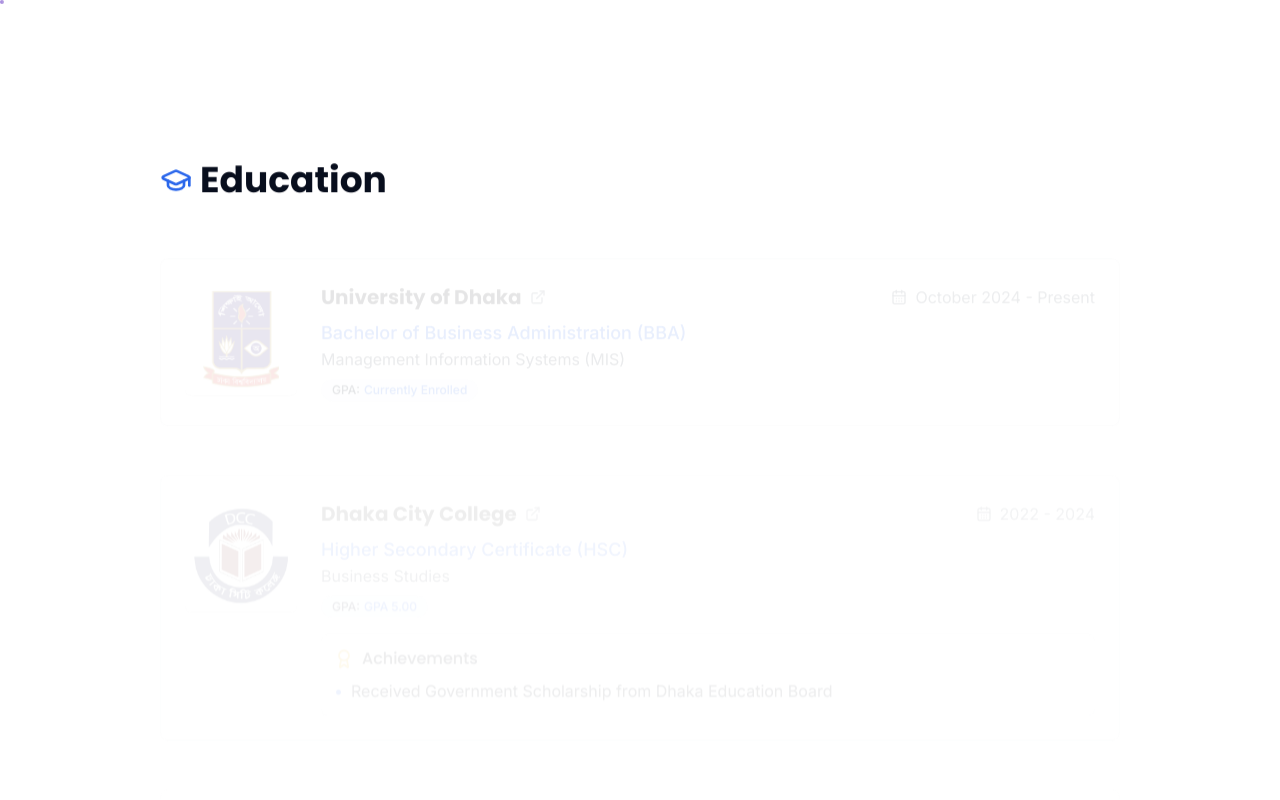
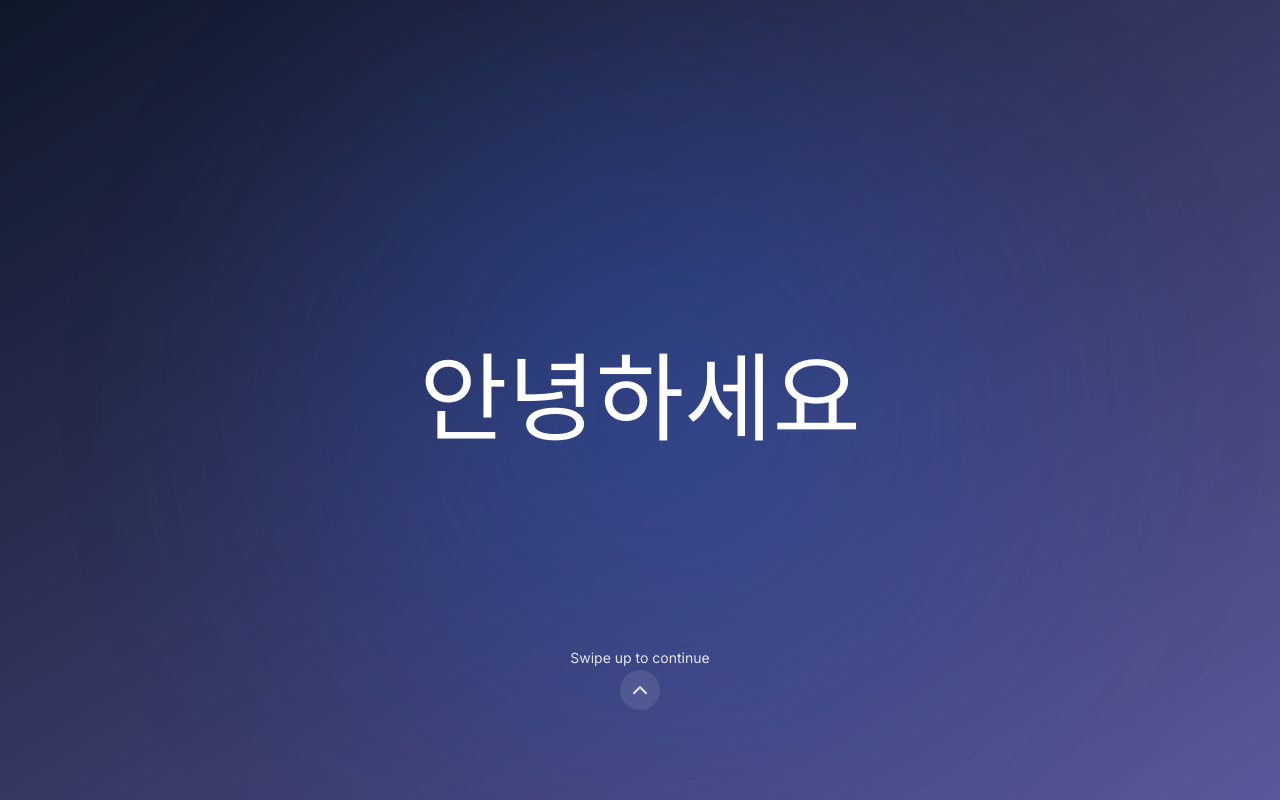
Before and after one commit to azmain-adil/adil, a React (Vite) app: page /education in a window 1280 px wide. Shown: the top 800 px of the page. Built offline with nearby package versions, Linux system fonts and the light colour scheme.

Commit message:
Reverted to edit edt-0f26455b-0b30-4389-a538-01028db207a6: "Fix: Improve page transition animations
-   Turn on night mode in the loading screen.
-   Add "social" to the menu bar.
-   Adjust page transition animations."

```diff
--- a/src/App.tsx
+++ b/src/App.tsx
@@ -15,31 +15,47 @@ import Experience from "./pages/Experience";
 import Education from "./pages/Education";
 import Contact from "./pages/Contact";
 import NotFound from "./pages/NotFound";
+import Index from "./pages/Index";
 
 const queryClient = new QueryClient();
 
-// Consistent page transition animations for all pages
+// Improved page transition animations with smoother and more modern feel
 const pageVariants = {
   initial: {
     opacity: 0,
-    y: 10
+    y: 20,
+    scale: 0.98
   },
   animate: {
     opacity: 1,
     y: 0,
+    scale: 1,
     transition: {
       duration: 0.6,
-      ease: [0.25, 0.1, 0.25, 1.0],
+      ease: [0.22, 1, 0.36, 1],
       when: "beforeChildren",
-      staggerChildren: 0.1
+      staggerChildren: 0.2
     }
   },
   exit: {
     opacity: 0,
     y: -10,
     transition: {
-      duration: 0.4,
-      ease: [0.25, 0.1, 0.25, 1.0]
+      duration: 0.5,
+      ease: [0.22, 1, 0.36, 1]
+    }
+  }
+};
+
+// Improved child elements animations
+const childVariants = {
+  initial: { opacity: 0, y: 20 },
+  animate: {
+    opacity: 1,
+    y: 0,
+    transition: {
+      duration: 0.7,
+      ease: [0.22, 1, 0.36, 1]
     }
   }
 };
@@ -60,6 +76,17 @@ const AnimatedRoutes = () => {
             className="page-wrapper"
           >
             <Home />
+          </motion.div>
+        } />
+        <Route path="/index" element={
+          <motion.div
+            variants={pageVariants}
+            initial="initial"
+            animate="animate"
+            exit="exit"
+            className="page-wrapper"
+          >
+            <Index />
           </motion.div>
         } />
         <Route path="/experience" element={
--- a/src/components/LoadingScreen.tsx
+++ b/src/components/LoadingScreen.tsx
@@ -1,135 +1,147 @@
 
-import React, { useEffect, useState } from 'react';
+import React, { useEffect, useState, useRef } from 'react';
 import { motion, AnimatePresence } from 'framer-motion';
+import { ChevronUp } from 'lucide-react';
 
 interface LoadingScreenProps {
   onComplete: () => void;
 }
 
 const welcomeMessages = [
-  { lang: 'English', text: 'Welcome' },
+  { lang: 'English', text: 'Hello' },
+  { lang: 'Spanish', text: 'Hola' },
+  { lang: 'French', text: 'Bonjour' },
+  { lang: 'German', text: 'Guten Tag' },
+  { lang: 'Italian', text: 'Ciao' },
+  { lang: 'Portuguese', text: 'Olá' },
+  { lang: 'Russian', text: 'Привет' },
+  { lang: 'Japanese', text: 'こんにちは' },
+  { lang: 'Chinese', text: '你好' },
+  { lang: 'Korean', text: '안녕하세요' },
+  { lang: 'Arabic', text: 'مرحبا' },
+  { lang: 'Hindi', text: 'नमस्ते' },
   { lang: 'Bengali', text: 'স্বাগতম' },
-  { lang: 'Arabic', text: 'أهلا بك' },
-  { lang: 'Spanish', text: 'Bienvenido' },
-  { lang: 'Japanese', text: 'ようこそ' }
+  { lang: 'Thai', text: 'สวัสดี' },
+  { lang: 'Turkish', text: 'Merhaba' },
+  { lang: 'Vietnamese', text: 'Xin chào' },
+  { lang: 'Dutch', text: 'Hallo' },
+  { lang: 'Polish', text: 'Cześć' },
+  { lang: 'Greek', text: 'Γεια σας' },
+  { lang: 'Swedish', text: 'Hej' }
 ];
 
 const LoadingScreen: React.FC<LoadingScreenProps> = ({ onComplete }) => {
   const [currentMessageIndex, setCurrentMessageIndex] = useState(0);
   const [loadingComplete, setLoadingComplete] = useState(false);
+  const loadingTimer = useRef<NodeJS.Timeout | null>(null);
+  const messageInterval = useRef<NodeJS.Timeout | null>(null);
+  const [showSwipeUp, setShowSwipeUp] = useState(false);
 
   useEffect(() => {
-    // Create blurred universe in the background
-    const blurredUniverse = document.createElement('div');
-    blurredUniverse.className = 'blurred-universe absolute w-full h-full';
-    document.body.appendChild(blurredUniverse);
+    // Change welcome message every 0.8 seconds (Apple-like speed)
+    messageInterval.current = setInterval(() => {
+      setCurrentMessageIndex((prev) => {
+        const next = (prev + 1) % welcomeMessages.length;
+        return next;
+      });
+    }, 800);
 
-    // Create stars in the background
-    const starryNight = document.createElement('div');
-    starryNight.className = 'starry-night';
-    document.body.appendChild(starryNight);
+    // Show swipe up after some messages have been displayed
+    setTimeout(() => {
+      setShowSwipeUp(true);
+    }, 4000);
 
-    // Add stars
-    for (let i = 0; i < 50; i++) {
-      const star = document.createElement('div');
-      star.className = 'star';
-      star.style.top = `${Math.random() * 100}%`;
-      star.style.left = `${Math.random() * 100}%`;
-      star.style.animationDelay = `${Math.random() * 4}s`;
-      starryNight.appendChild(star);
-    }
+    // Set a timeout for automatic completion (in case user doesn't swipe)
+    loadingTimer.current = setTimeout(() => {
+      setLoadingComplete(true);
+      setTimeout(() => {
+        onComplete();
+      }, 1000);
+    }, 10000);
 
-    // Add falling stars at intervals
-    const createFallingStar = () => {
-      const fallingStar = document.createElement('div');
-      fallingStar.className = 'falling-star';
-      fallingStar.style.top = `${Math.random() * 30}%`;
-      fallingStar.style.left = `${Math.random() * 30}%`;
-      fallingStar.style.animationDelay = `${Math.random()}s`;
-      starryNight.appendChild(fallingStar);
+    // Setup swipe detection
+    let touchStartY = 0;
 
-      // Remove falling star after animation completes
-      setTimeout(() => {
-        if (fallingStar.parentNode) {
-          fallingStar.parentNode.removeChild(fallingStar);
-        }
-      }, 3000);
+    const handleTouchStart = (e: TouchEvent) => {
+      touchStartY = e.touches[0].clientY;
     };
 
-    const fallingStarInterval = setInterval(createFallingStar, 1000);
+    const handleTouchEnd = (e: TouchEvent) => {
+      const touchEndY = e.changedTouches[0].clientY;
+      const diffY = touchStartY - touchEndY;
 
-    // Change welcome message every 1.2 seconds
-    const messageInterval = setInterval(() => {
-      setCurrentMessageIndex((prev) => {
-        const next = prev + 1;
+      // If swiped up more than 50px
+      if (diffY > 50 && showSwipeUp) {
+        setLoadingComplete(true);
+        setTimeout(() => {
+          onComplete();
+        }, 800);
+      }
+    };
 
-        if (next >= welcomeMessages.length) {
-          // Finish loading after showing all welcome messages
-          clearInterval(messageInterval);
-          setTimeout(() => {
-            setLoadingComplete(true);
-
-            // Clean up stars after loading completes
-            setTimeout(() => {
-              if (starryNight.parentNode) {
-                starryNight.parentNode.removeChild(starryNight);
-              }
-              if (blurredUniverse.parentNode) {
-                blurredUniverse.parentNode.removeChild(blurredUniverse);
-              }
-              onComplete();
-            }, 1000);
-          }, 500);
-          return prev;
-        }
-
-        return next;
-      });
-    }, 1200);
+    document.addEventListener('touchstart', handleTouchStart);
+    document.addEventListener('touchend', handleTouchEnd);
 
     return () => {
-      clearInterval(messageInterval);
-      clearInterval(fallingStarInterval);
-      if (starryNight.parentNode) {
-        starryNight.parentNode.removeChild(starryNight);
-      }
-      if (blurredUniverse.parentNode) {
-        blurredUniverse.parentNode.removeChild(blurredUniverse);
-      }
+      if (messageInterval.current) clearInterval(messageInterval.current);
+      if (loadingTimer.current) clearTimeout(loadingTimer.current);
+      document.removeEventListener('touchstart', handleTouchStart);
+      document.removeEventListener('touchend', handleTouchEnd);
     };
-  }, [onComplete]);
+  }, [onComplete, showSwipeUp]);
 
   const currentMessage = welcomeMessages[currentMessageIndex];
+
+  // Handle manual click on chevron up to skip loading
+  const handleSkip = () => {
+    setLoadingComplete(true);
+    setTimeout(() => {
+      onComplete();
+    }, 800);
+  };
 
   return (
     <AnimatePresence>
       {!loadingComplete && (
         <motion.div
-          className="fixed inset-0 flex flex-col items-center justify-center bg-[#0a0a20] z-50 overflow-hidden"
+          className="fixed inset-0 flex flex-col items-center justify-center bg-gradient-to-br from-slate-900 to-indigo-900/80 z-50"
           exit={{ opacity: 0 }}
-          transition={{ duration: 0.5 }}
+          transition={{ duration: 0.8, ease: [0.22, 1, 0.36, 1] }}
         >
-          <div className="blurred-universe absolute w-full h-full animate-blurred-universe-move"></div>
+          {/* Add blurred universe for consistent look with home page */}
+          <div className="blurred-universe"></div>
 
           <motion.div
             initial={{ opacity: 0, y: 20 }}
             animate={{ opacity: 1, y: 0 }}
             exit={{ opacity: 0, y: -20 }}
             key={currentMessage.text}
-            transition={{ duration: 0.5 }}
+            transition={{ duration: 0.4, ease: [0.22, 1, 0.36, 1] }}
             className="text-center z-10"
           >
-            <h1 className="text-white text-5xl md:text-7xl font-heading font-bold mb-4">
+            <h1 className="text-white text-6xl md:text-8xl font-heading font-light mb-0">
               {currentMessage.text}
             </h1>
-            <p className="text-gray-400 text-lg md:text-xl font-mono">
-              {currentMessage.lang}
-            </p>
           </motion.div>
 
-          <div className="mt-16 w-64 z-10">
-            <div className="windows-loader"></div>
-          </div>
+          <AnimatePresence>
+            {showSwipeUp && (
+              <motion.div
+                initial={{ opacity: 0, y: 20 }}
+                animate={{ opacity: 1, y: 0 }}
+                transition={{ duration: 0.5 }}
+                className="absolute bottom-20 flex flex-col items-center z-10"
+              >
+                <p className="text-gray-200 text-sm mb-3">Swipe up to continue</p>
+                <button
+                  onClick={handleSkip}
+                  className="text-gray-200 hover:text-white transition-colors p-2 rounded-full bg-white/10 backdrop-blur-sm animate-bounce"
+                >
+                  <ChevronUp size={24} />
+                </button>
+              </motion.div>
+            )}
+          </AnimatePresence>
         </motion.div>
       )}
     </AnimatePresence>
--- a/src/components/TechNews.tsx
+++ b/src/components/TechNews.tsx
@@ -2,7 +2,6 @@
 import React, { useEffect, useState } from 'react';
 import { motion } from 'framer-motion';
 import { Newspaper, ExternalLink, RefreshCw } from 'lucide-react';
-import { Card, CardContent, CardHeader, CardTitle, CardDescription, CardFooter } from '@/components/ui/card';
 import { HoverCard, HoverCardTrigger, HoverCardContent } from '@/components/ui/hover-card';
 
 interface NewsItem {
@@ -66,9 +65,9 @@ const TechNews: React.FC = () => {
   // Get random news articles
   const getRandomNews = () => {
     setRefreshing(true);
-    // Shuffle array and pick first 3 items
+    // Shuffle array and pick first 4 items
     const shuffled = [...techNews].sort(() => 0.5 - Math.random());
-    const selected = shuffled.slice(0, 3);
+    const selected = shuffled.slice(0, 4);
     setCurrentNews(selected);
     setLoading(false);
 
@@ -87,21 +86,6 @@ const TechNews: React.FC = () => {
 
     return () => clearInterval(interval);
   }, []);
-
-  const container = {
-    hidden: { opacity: 0 },
-    show: {
-      opacity: 1,
-      transition: {
-        staggerChildren: 0.2
-      }
-    }
-  };
-
-  const item = {
-    hidden: { opacity: 0, y: 20 },
-    show: { opacity: 1, y: 0 }
-  };
 
   return (
     <div>
@@ -127,35 +111,35 @@ const TechNews: React.FC = () => {
           <div className="animate-spin rounded-full h-8 w-8 border-b-2 border-primary"></div>
         </div>
       ) : (
+        <div className="relative w-full">
+          <div className="space-y-4">
+            {currentNews.map((news, index) => (
               <motion.div
-          variants={container}
-          initial="hidden"
-          whileInView="show"
-          viewport={{ once: true }}
-          className="grid grid-cols-1 md:grid-cols-3 gap-6"
+                key={index}
+                initial={{ opacity: 0, y: 20 }}
+                animate={{ opacity: 1, y: 0 }}
+                transition={{ delay: index * 0.1, duration: 0.5 }}
+                className="w-full"
               >
-          {currentNews.map((news, index) => (
-            <motion.div key={index} variants={item}>
-              <Card className="hover-effect overflow-hidden group h-full flex flex-col">
-                <CardHeader>
-                  <CardTitle className="group-hover:text-primary transition-colors duration-300">
+                <div className="border border-gray-200 dark:border-gray-800 rounded-lg hover:border-primary hover:shadow-lg transition-all duration-300 p-4 flex flex-col">
+                  <div className="flex-1">
+                    <h3 className="font-bold text-lg mb-1 hover:text-primary transition-colors duration-300">
                       {news.title}
-                  </CardTitle>
-                  <CardDescription>
+                    </h3>
+                    <p className="text-xs text-gray-500 mb-2">
                       {news.source} • {news.date}
-                  </CardDescription>
-                </CardHeader>
-                <CardContent className="flex-grow">
-                  <p>{news.description}</p>
-                </CardContent>
-                <CardFooter className="pt-0">
+                    </p>
+                    <p className="text-sm">{news.description}</p>
+                  </div>
+
+                  <div className="mt-4 pt-3 border-t border-gray-100 dark:border-gray-800">
                     <HoverCard>
                       <HoverCardTrigger asChild>
                         <a
                           href={news.url}
                           target="_blank"
                           rel="noopener noreferrer"
-                        className="text-primary flex items-center gap-1 hover:underline"
+                          className="text-sm text-primary flex items-center gap-1 hover:underline"
                         >
                           Read more <ExternalLink className="h-3 w-3" />
                         </a>
@@ -164,12 +148,12 @@ const TechNews: React.FC = () => {
                         Visit {news.source} to read the full article
                       </HoverCardContent>
                     </HoverCard>
-                </CardFooter>
-                <div className="h-1 w-0 bg-primary group-hover:w-full transition-all duration-500 ease-out"></div>
-              </Card>
+                  </div>
+                </div>
               </motion.div>
             ))}
-        </motion.div>
+          </div>
+        </div>
       )}
     </div>
   );
--- a/src/index.css
+++ b/src/index.css
@@ -126,6 +126,26 @@
 
   .underline-animation:hover::after {
     @apply w-full;
+  }
+
+  ::-webkit-scrollbar {
+    width: 8px;
+    height: 8px;
+  }
+
+  ::-webkit-scrollbar-track {
+    background: transparent;
+  }
+
+  ::-webkit-scrollbar-thumb {
+    background-color: rgba(147, 112, 219, 0.3);
+    border-radius: 20px;
+    border: 2px solid transparent;
+    background-clip: content-box;
+  }
+
+  ::-webkit-scrollbar-thumb:hover {
+    background-color: rgba(147, 112, 219, 0.5);
   }
 }
 
@@ -375,18 +395,16 @@
 
 .cursor-effect {
   position: fixed;
-  width: 24px;
-  height: 24px;
-  border-radius: 50%;
-  background: rgba(147, 112, 219, 0.6);
-  mix-blend-mode: difference;
   pointer-events: none;
+  z-index: 9999;
   transform: translate(-50%, -50%);
-  z-index: 9999;
-  transition: transform 0.15s ease, opacity 0.2s ease, background-color 0.3s ease;
-  display: block !important;
-  box-shadow: 0 0 15px rgba(147, 112, 219, 0.6);
-  backdrop-filter: blur(1px);
+  background: linear-gradient(135deg, rgba(147, 112, 219, 0.3), rgba(180, 160, 230, 0.2));
+  backdrop-filter: blur(2px);
+  box-shadow: 0 0 20px rgba(147, 112, 219, 0.6);
+  clip-path: polygon(0% 0%, 100% 0%, 100% 100%, 75% 90%, 50% 100%, 25% 90%, 0% 100%);
+  padding: 8px;
+  width: auto;
+  height: auto;
 }
 
 @keyframes float-enhanced {
@@ -488,3 +506,34 @@ button:active, a:active {
     left: 100%;
   }
 }
+
+.blurred-background {
+  background: radial-gradient(circle at center, rgba(147, 112, 219, 0.2), rgba(20, 20, 40, 0.9));
+  filter: blur(80px);
+  position: fixed;
+  inset: 0;
+  z-index: -1;
+}
+
+.scrollbar-thin {
+  scrollbar-width: thin;
+}
+
+.scrollbar-thumb-primary::-webkit-scrollbar-thumb {
+  background-color: rgba(147, 112, 219, 0.5);
+}
+
+.scrollbar-track-transparent::-webkit-scrollbar-track {
+  background-color: transparent;
+}
+
+.hover-card {
+  transition: transform 0.3s cubic-bezier(0.22, 1, 0.36, 1),
+              box-shadow 0.3s cubic-bezier(0.22, 1, 0.36, 1),
+              border-color 0.3s ease;
+}
+
+.hover-card:hover {
+  transform: translateY(-5px);
+  box-shadow: 0 10px 25px -5px rgba(147, 112, 219, 0.3);
+}
```
Also changed, not shown: src/components/CursorEffect.tsx (+40 -101 lines), src/components/Navbar.tsx (+3 -40 lines), src/components/Skills.tsx (+4 -8 lines), src/components/VerifiedBadge.tsx (+9 -2 lines), src/pages/Index.tsx (+48 -19 lines). Lines whose indentation alone changed are shown as unchanged.
